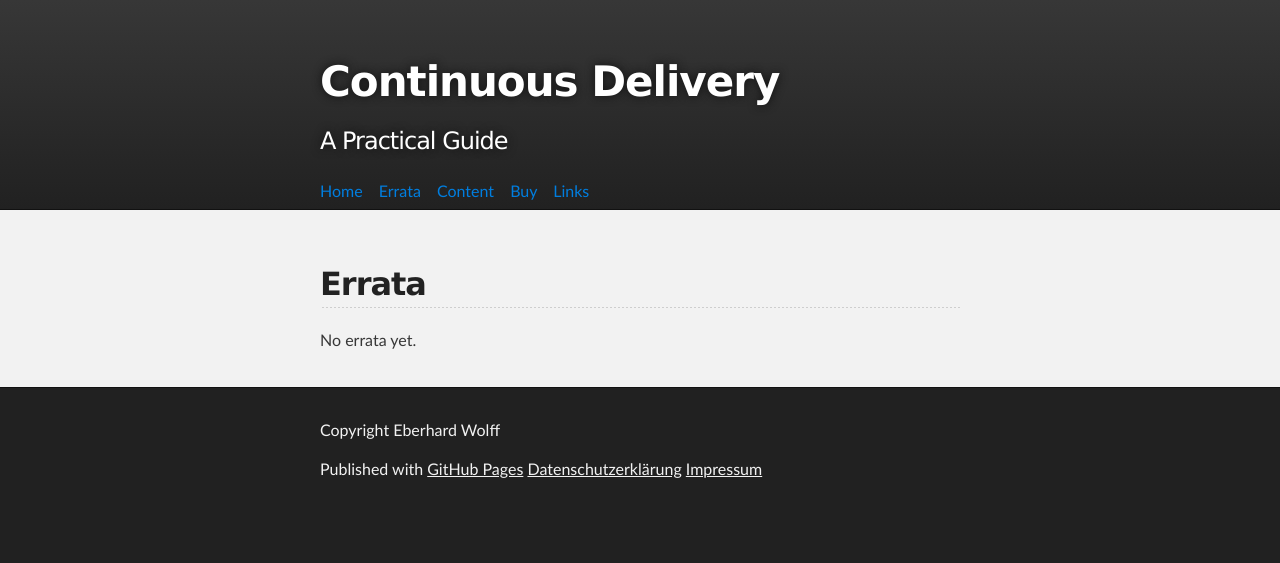
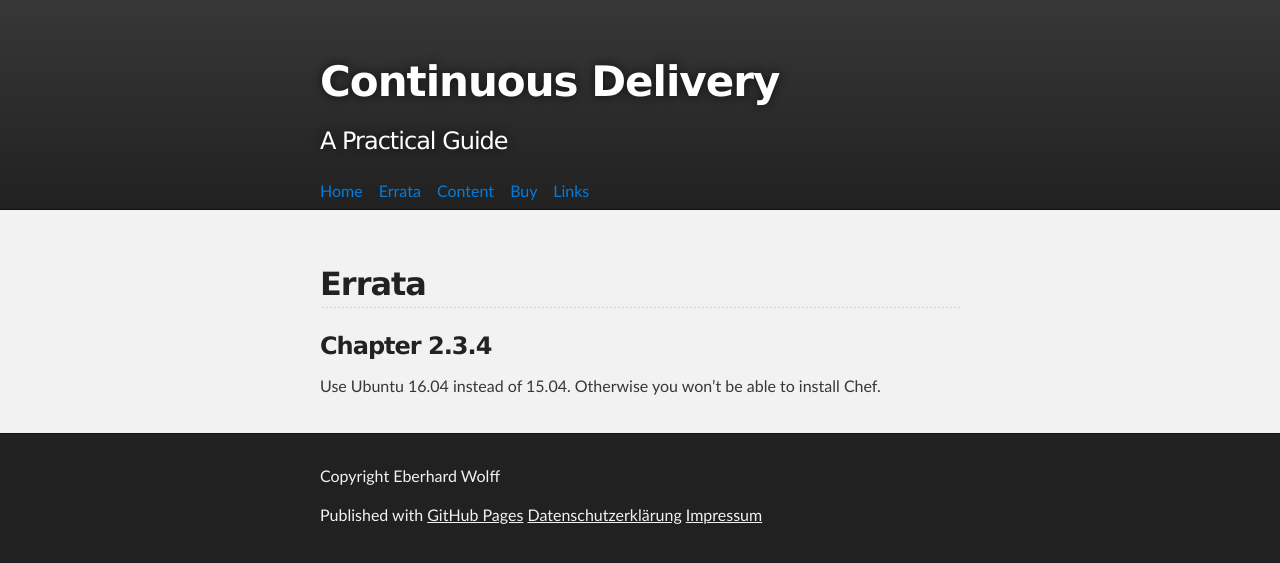
Before and after one commit to ewolff/continuous-delivery-book.com, a Jekyll site: the page built from errata.md, in a window 1280 px wide. Shown: the top 563 px of the page. Built offline with Jekyll 4.4.1, drawn with Linux system fonts in a browser that asks for light colours.

Commit message:
Add remark concerning Ubuntu version

```diff
--- a/errata.md
+++ b/errata.md
@@ -7,4 +7,6 @@ description: Errata Continuous Delivery - A Pragmatic Guide
 Errata
 ---
 
-No errata yet.
+### Chapter 2.3.4
+
+Use Ubuntu 16.04 instead of 15.04. Otherwise you won't be able to install Chef.
```
